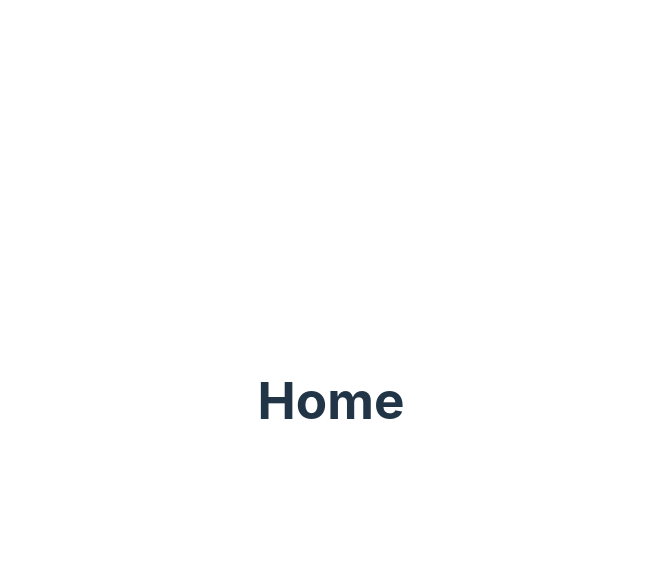
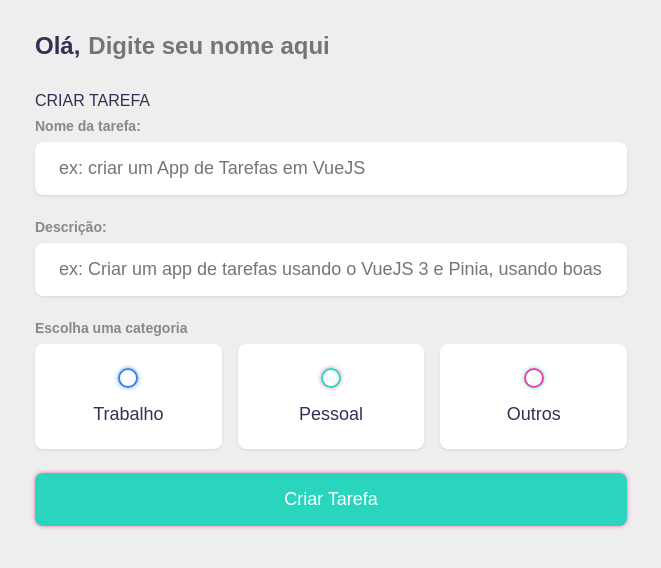
Before and after one commit to vitorpantaleao/lista-de-tarefas, a Vue app: page / in a window 1280 px wide. Shown: the top 568 px of the page, without its empty margins (309-970 px from the left). Built offline with nearby package versions, Linux system fonts and the light colour scheme.

Commit message:
adiciona estrutura para criar uma tarefa e método para salvar no localStorage

```diff
--- /dev/null
+++ b/src/assets/style.css
@@ -0,0 +1,248 @@
+:root {
+	--primary:rgb(41 214 189)!important;
+	--business: #3A82EE;
+	--personal: var(--primary);
+    --other: #EA40A4;
+	--light: #EEE;
+	--grey: #888;
+	--dark: #313154;
+	--danger: #ff5b57;
+
+	--shadow: 0 1px 3px rgba(0, 0, 0, 0.1);
+
+	--business-glow: 0px 0px 4px rgba(58, 130, 238, 0.75);
+	--personal-glow: 0px 0px 4px rgba(234, 64, 164, 0.75);
+    --other-glow: 0px 0px 4px rgba(41, 214, 189, 0.75);
+}
+
+* {
+	margin: 0;
+	padding: 0;
+	box-sizing: border-box;
+	font-family: 'montserrat', sans-serif;
+}
+
+#app {
+    max-width: 50vw;
+    margin: 0 auto;
+}
+
+input:not([type="radio"]):not([type="checkbox"]), button {
+	appearance: none;
+	border: none;
+	outline: none;
+	background: none;
+	cursor: initial;
+}
+
+body {
+	background: var(--light);
+	color: var(--dark);
+}
+
+section {
+	margin-top: 2rem;
+	margin-bottom: 2rem;
+	padding-left: 1.5rem;
+	padding-right: 1.5em;
+}
+
+h3 {
+	color: var(--dark);
+	font-size: 1rem;
+	font-weight: 400;
+	margin-bottom: 0.5rem;
+}
+
+h4 {
+	color: var(--grey);
+	font-size: 0.875rem;
+	font-weight: 700;
+	margin-bottom: 0.5rem;
+}
+
+.greeting .title {
+	display: flex;
+}
+
+.greeting .title input {
+	margin-left: 0.5rem;
+	flex: 1 1 0%;
+	min-width: 0;
+}
+
+.greeting .title,
+.greeting .title input {
+	color: var(--dark);
+	font-size: 1.5rem;
+	font-weight: 700;
+}
+
+.create-todo input[type="text"] {
+	display: block;
+	width: 100%;
+	font-size: 1.125rem;
+	padding: 1rem 1.5rem;
+	color: var(--dark);
+	background-color: #FFF;
+	border-radius: 0.5rem;
+	box-shadow: var(--shadow);
+	margin-bottom: 1.5rem;
+}
+
+.create-todo .options {
+	display: grid;
+	grid-template-columns: repeat(3, 1fr);
+	grid-gap: 1rem;
+	margin-bottom: 1.5rem;
+}
+
+.create-todo .options label {
+	display: flex;
+	flex-direction: column;
+	align-items: center;
+	justify-content: center;
+	padding: 1.5rem;
+	background-color: #FFF;
+	border-radius: 0.5rem;
+	box-shadow: var(--shadow);
+	cursor: pointer;
+}
+
+input[type="radio"],
+input[type="checkbox"] {
+	display: none;
+}
+
+.bubble {
+	display: flex;
+	align-items: center;
+	justify-content: center;
+	width: 20px;
+	height: 20px;
+	border-radius: 50%;
+	border: 2px solid var(--business);
+	box-shadow: var(--business-glow);
+}
+
+.bubble.personal {
+	border-color: var(--personal);
+	box-shadow: var(--personal-glow);
+}
+
+.bubble.other {
+	border-color: var(--other);
+	box-shadow: var(--other-glow);
+}
+
+.bubble::after {
+	content: "";
+	display: block;
+	opacity: 0;
+	width: 0px;
+	height: 0px;
+	background-color: var(--business);
+	box-shadow: var(--business-glow);
+	border-radius: 50%;
+	transition: 0.2s ease-in-out;
+}
+
+.bubble.personal::after {
+	background-color: var(--personal);
+	box-shadow: var(--personal-glow);
+}
+
+.bubble.other::after {
+	background-color: var(--other);
+	box-shadow: var(--other-glow);
+}
+
+input:checked ~ .bubble::after {
+	width: 10px;
+	height: 10px;
+	opacity: 1;
+}
+
+.create-todo .options label div {
+	color: var(--dark);
+	font-size: 1.125rem;
+	margin-top: 1rem;
+}
+
+.create-todo input[type="submit"] {
+	display: block;
+	width: 100%;
+	font-size: 1.125rem;
+	padding: 1rem 1.5rem;
+	color: #FFF;
+	background-color: var(--primary);
+	border-radius: 0.5rem;
+	box-shadow: var(--personal-glow);
+	cursor: pointer;
+	transition: 0.2s ease-in-out;
+}
+
+.create-todo input[type="submit"]:hover {
+	opacity: 0.75;
+}
+
+.todo-list .list {
+	margin: 1rem 0;
+}
+
+.todo-list .todo-item {
+	display: flex;
+	align-items: center;
+	background-color: #FFF;
+	padding: 1rem;
+	border-radius: 0.5rem;
+	box-shadow: var(--shadow);
+	margin-bottom: 1rem;
+}
+
+.todo-item label {
+	display: block;
+	margin-right: 1rem;
+	cursor: pointer;
+}
+
+.todo-item .todo-content {
+	flex: 1 1 0%;
+}
+
+.todo-item .todo-content input {
+	color: var(--dark);
+	font-size: 1.125rem;
+}
+
+.todo-item .actions {
+	display: flex;
+	align-items: center;
+}
+
+.todo-item .actions button {
+	display: block;
+	padding: 0.5rem;
+	border-radius: 0.25rem;
+	color: #FFF;
+	cursor: pointer;
+	transition: 0.2s ease-in-out;
+}
+
+.todo-item .actions button:hover {
+	opacity: 0.75;
+}
+
+.todo-item .actions .edit {
+	margin-right: 0.5rem;
+	background-color: var(--primary);
+}
+
+.todo-item .actions .delete {
+	background-color: var(--danger);
+}
+
+.todo-item.done .todo-content input {
+	text-decoration: line-through;
+	color: var(--grey);
+}
--- a/src/main.js
+++ b/src/main.js
@@ -1,7 +1,7 @@
 import { createApp } from 'vue'
-import './style.css'
 import App from './App.vue'
 import router from './router/index'
+import './assets/style.css'
 
 createApp(App)
     .use(router)
--- a/src/style.css
+++ /dev/null
@@ -1,89 +0,0 @@
-:root {
-  font-family: Inter, system-ui, Avenir, Helvetica, Arial, sans-serif;
-  line-height: 1.5;
-  font-weight: 400;
-
-  color-scheme: light dark;
-  color: rgba(255, 255, 255, 0.87);
-  background-color: #242424;
-
-  font-synthesis: none;
-  text-rendering: optimizeLegibility;
-  -webkit-font-smoothing: antialiased;
-  -moz-osx-font-smoothing: grayscale;
-  -webkit-text-size-adjust: 100%;
-}
-
-a {
-  font-weight: 500;
-  color: #646cff;
-  text-decoration: inherit;
-}
-a:hover {
-  color: #535bf2;
-}
-
-a {
-  font-weight: 500;
-  color: #646cff;
-  text-decoration: inherit;
-}
-a:hover {
-  color: #535bf2;
-}
-
-body {
-  margin: 0;
-  display: flex;
-  place-items: center;
-  min-width: 320px;
-  min-height: 100vh;
-}
-
-h1 {
-  font-size: 3.2em;
-  line-height: 1.1;
-}
-
-button {
-  border-radius: 8px;
-  border: 1px solid transparent;
-  padding: 0.6em 1.2em;
-  font-size: 1em;
-  font-weight: 500;
-  font-family: inherit;
-  background-color: #1a1a1a;
-  cursor: pointer;
-  transition: border-color 0.25s;
-}
-button:hover {
-  border-color: #646cff;
-}
-button:focus,
-button:focus-visible {
-  outline: 4px auto -webkit-focus-ring-color;
-}
-
-.card {
-  padding: 2em;
-}
-
-#app {
-  max-width: 1280px;
-  margin: 0 auto;
-  padding: 2rem;
-  text-align: center;
-}
-
-@media (prefers-color-scheme: light) {
-  :root {
-    color: #213547;
-    background-color: #ffffff;
-  }
-  a:hover {
-    color: #747bff;
-  }
-  button {
-    background-color: #f9f9f9;
-  }
-}
--- a/src/views/Home.vue
+++ b/src/views/Home.vue
@@ -1,9 +1,69 @@
 <template>
-    <div>
-        <h1>Home</h1>
-    </div>
+    <main class="app">
+        <section class="greeting">
+            <h2 class="title">
+                Olá, <input type="text" placeholder="Digite seu nome aqui" v-model="name" />
+            </h2>
+        </section>
+
+        <section class="create-todo">
+            <h3>CRIAR TAREFA</h3>
+
+            <form @submit.prevent="addTodo">
+                <h4>Nome da tarefa:</h4>
+                <input type="text" placeholder="ex: criar um App de Tarefas em VueJS" v-model="input_content" />
+                <h4>Descrição:</h4>
+                <input type="text" placeholder="ex: Criar um app de tarefas usando o VueJS 3 e Pinia, usando boas ..." v-model="input_description" />
+                <h4>Escolha uma categoria</h4>
+                <div class="options">
+                    <label>
+                        <input type="radio" name="category" value="business" v-model="input_category" />
+                        <span class="bubble business"></span>
+                        <div>Trabalho</div>
+                    </label>
+                    <label>
+                        <input type="radio" name="category" value="personal" v-model="input_category" />
+                        <span class="bubble personal"></span>
+                        <div>Pessoal</div>
+                    </label>
+                    <label>
+                        <input type="radio" name="category" value="other" v-model="input_category" />
+                        <span class="bubble other"></span>
+                        <div>Outros</div>
+                    </label>
+                </div>
+                <input type="submit" value="Criar Tarefa" />
+            </form>
+        </section>
+    </main>
 </template>
 
 <script setup>
+    import { ref, onMounted, computed, watch } from 'vue'
 
+    const todos = ref([])
+    const name = ref('')
+
+    const input_content = ref('')
+    const input_description = ref('')
+    const input_category = ref(null)
+
+    // adicionando um todo
+    const addTodo = () => {
+        if (input_content.value.trim() === '' || input_description.value.trim() === '' || input_category.value === null) {
+            return
+        }
+
+        todos.value.push({
+            content: input_content.value,
+            description: input_description.value,
+            category: input_category.value,
+            done: false,
+            created_at: new Date().getTime()
+        })
+
+        input_content.value = ''
+        input_description.value = ''
+        input_category.value = null
+    }
 </script>
```
